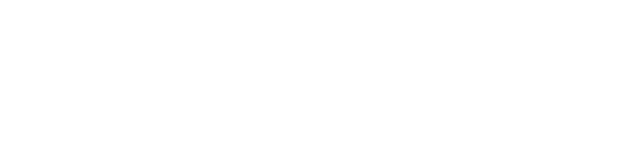
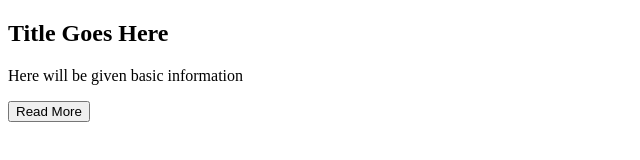
Before and after one commit to rushi-173/Treespedia, a plain HTML site: page index.html in a window 1280 px wide. Shown: the whole page, without its empty margins (0-640 px from the left). Drawn offline with Linux system fonts and the light colour scheme.

Commit message:
created basic structure.

```diff
--- a/index.html
+++ b/index.html
@@ -3,9 +3,14 @@
 <head>
     <meta charset="UTF-8">
     <meta name="viewport" content="width=device-width, initial-scale=1.0">
-    <title>Document</title>
+    <title>Treespedia</title>
+    <link href="./style.css" type="text/css" rel="stylesheet">
 </head>
 <body>
-
+    <section>
+        <h1>Title Goes Here</h1>
+        <p>Here will be given basic information</p>
+        <button>Read More</button>
+    </section>
 </body>
 </html>
```
